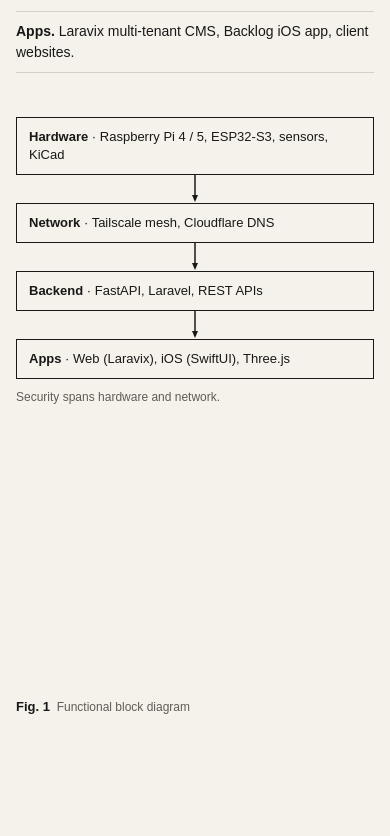
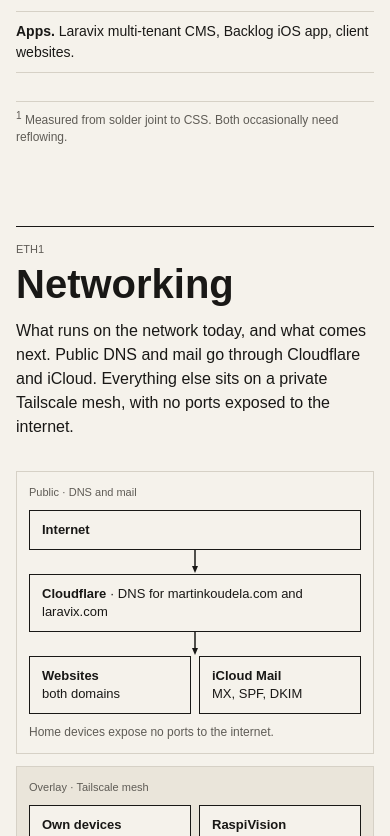
Before and after one commit to MartinKoudela/portfolio, a Next.js app: page / in a window 390 px wide. Shown: the part 868-1704 px from the top of the page. Built offline with nearby package versions, Linux system fonts and the light colour scheme.

Commit message:
Remove homepage block diagram and renumber figures

```diff
--- a/src/app/globals.css
+++ b/src/app/globals.css
@@ -775,9 +775,6 @@
   line-height: 22px;
 }
 
-.features {
-  margin-bottom: 64px;
-}
 
 .features-title {
   margin: 0;
@@ -856,10 +853,6 @@
     line-height: 20px;
   }
 
-  .features {
-    margin-bottom: 0;
-  }
-
   .features-title {
     margin: 44px 0 8px;
   }
@@ -867,10 +860,6 @@
   .features-list {
     font-size: 14px;
     line-height: 21px;
-  }
-
-  .intro-fig {
-    margin-top: 44px;
   }
 }
 
--- a/src/components/home/Intro.tsx
+++ b/src/components/home/Intro.tsx
@@ -1,5 +1,4 @@
 import { footnotes, homeFootnoteNumbers, identity, intro } from "@/content/site";
-import FigureView from "../FigureView";
 import Footnotes from "../Footnotes";
 
 export default function Intro() {
@@ -38,8 +37,6 @@
                 </ul>
             </div>
 
-            <FigureView figure={intro.blockDiagram} rail className="intro-fig" />
-
             <Footnotes items={[{ n: fn, text: footnotes[intro.taglineFn] }]} />
         </section>
     );
--- a/src/content/site.ts
+++ b/src/content/site.ts
@@ -322,46 +322,12 @@
         { lead: "Backend.", text: "FastAPI and Laravel services, REST APIs." },
         { lead: "Apps.", text: "Laravix multi-tenant CMS, Backlog iOS app, client websites." },
     ],
-    blockDiagram: {
-        id: "fig-1",
-        label: "Fig. 1",
-        caption: "Functional block diagram. Each layer feeds the next.",
-        mobileCaption: "Functional block diagram",
-        media: {
-            kind: "diagram",
-            width: 864,
-            height: 200,
-            arrows: [
-                { x: 168, y: 80, w: 63, h: 8, d: "M 0 4 L 60 4", head: true },
-                { x: 400, y: 80, w: 63, h: 8, d: "M 0 4 L 60 4", head: true },
-                { x: 632, y: 80, w: 63, h: 8, d: "M 0 4 L 60 4", head: true },
-                { x: 0, y: 156, w: 400, h: 8, d: "M 0 4 L 400 4", thin: true, muted: true },
-            ],
-            cards: [
-                { x: 0, y: 24, w: 168, h: 120, pad: "12px 14px", title: "Hardware", lines: ["Raspberry Pi 4 / 5, ESP32-S3, sensors, KiCad"] },
-                { x: 232, y: 24, w: 168, h: 120, pad: "12px 14px", title: "Network", lines: ["Tailscale mesh, Cloudflare DNS"] },
-                { x: 464, y: 24, w: 168, h: 120, pad: "12px 14px", title: "Backend", lines: ["FastAPI, Laravel, REST APIs"] },
-                { x: 696, y: 24, w: 168, h: 120, pad: "12px 14px", title: "Apps", lines: ["Web (Laravix), iOS (SwiftUI), Three.js"] },
-            ],
-            texts: [{ x: 0, y: 172, w: 320, text: "Security: spans hardware and network", size: [12, 16] }],
-            mobile: [
-                { t: "card", card: { title: "Hardware", lines: ["Raspberry Pi 4 / 5, ESP32-S3, sensors, KiCad"], inline: true } },
-                { t: "arrow", size: 28 },
-                { t: "card", card: { title: "Network", lines: ["Tailscale mesh, Cloudflare DNS"], inline: true } },
-                { t: "arrow", size: 28 },
-                { t: "card", card: { title: "Backend", lines: ["FastAPI, Laravel, REST APIs"], inline: true } },
-                { t: "arrow", size: 28 },
-                { t: "card", card: { title: "Apps", lines: ["Web (Laravix), iOS (SwiftUI), Three.js"], inline: true } },
-                { t: "note", text: "Security spans hardware and network." },
-            ],
-        },
-    } satisfies Figure,
 };
 
 export const network = {
     topology: {
         id: "fig-2",
-        label: "Fig. 2",
+        label: "Fig. 1",
         caption:
             "Network topology. Solid: in service. Dashed: next revision. The mesh is drawn as a bus; every node reaches every other node directly.",
         mobileCaption: "Network topology, simplified for small screens. Dashed: next revision.",
@@ -486,7 +452,7 @@
         figures: [
             {
                 id: "fig-3",
-                label: "Fig. 3",
+                label: "Fig. 2",
                 caption: "Unitree G1 EDU humanoid robot",
                 media: {
                     kind: "image",
@@ -518,7 +484,7 @@
         figures: [
             {
                 id: "fig-4",
-                label: "Fig. 4",
+                label: "Fig. 3",
                 caption: "Data flow. Shaded block runs on the Pi.",
                 mobileCaption: "Data flow, simplified. Shaded block runs on the Pi.",
                 media: {
@@ -606,13 +572,13 @@
             { label: "Live view", value: "MJPEG", note: "FastAPI backend, vanilla JS web UI" },
             { label: "Alerts", value: "Telegram", note: "With snapshot" },
             { label: "Remote access", value: "Tailscale", note: "No ports exposed to the internet" },
-            { label: "Schematic", value: "KiCad", note: "Fig. 5b" },
+            { label: "Schematic", value: "KiCad", note: "Fig. 4b" },
             { label: "Status", value: "Completed", note: "Annual school project" },
         ],
         figures: [
             {
                 id: "fig-5a",
-                label: "Fig. 5a",
+                label: "Fig. 4a",
                 caption: "Raspberry Pi 4 in its case during assembly; CSI ribbon to the camera, PIR wired to GPIO",
                 media: {
                     kind: "image",
@@ -624,7 +590,7 @@
             },
             {
                 id: "fig-5b",
-                label: "Fig. 5b",
+                label: "Fig. 4b",
                 caption: "KiCad schematic: Raspberry Pi 4 GPIO header, Camera Module 3 NoIR via 15-pin CSI ribbon, HW-416 PIR sensor",
                 media: {
                     kind: "image",
@@ -842,7 +808,7 @@
         figures: [
             {
                 id: "fig-6",
-                label: "Fig. 6",
+                label: "Fig. 5",
                 caption:
                     "hey-l0k1 schematic: ESP32-S3, ReSpeaker mic array, GC9A01 round touch display, MAX98357 amplifier, IP5306 power",
                 media: {
@@ -885,7 +851,7 @@
         figures: [
             {
                 id: "fig-7",
-                label: "Fig. 7",
+                label: "Fig. 6",
                 caption: "Root sheet: ESP32-S3 with ten subsystem sheets. Rev v0.1, schematic stage.",
                 noteCaption: "Root sheet: ESP32-S3 and subsystem hierarchy",
                 media: {
@@ -957,7 +923,7 @@
         figures: [
             {
                 id: "fig-8",
-                label: "Fig. 8a",
+                label: "Fig. 7a",
                 caption: "Laravix tenancy and delivery",
                 media: {
                     kind: "diagram",
@@ -1023,7 +989,7 @@
             },
             {
                 id: "fig-8b",
-                label: "Fig. 8b",
+                label: "Fig. 7b",
                 caption: "Visual page builder (GrapesJS): editing the homepage hero, style manager on the right",
                 homeOnly: true,
                 media: {
@@ -1095,7 +1061,7 @@
         figures: [
             {
                 id: "fig-9a",
-                label: "Fig. 9a",
+                label: "Fig. 8a",
                 caption: "Today: overdue tasks, progress, tasks grouped by project",
                 media: {
                     kind: "image",
@@ -1107,7 +1073,7 @@
             },
             {
                 id: "fig-9b",
-                label: "Fig. 9b",
+                label: "Fig. 8b",
                 caption: "Projects: recent pages and project list",
                 media: {
                     kind: "image",
@@ -1119,7 +1085,7 @@
             },
             {
                 id: "fig-9c",
-                label: "Fig. 9c",
+                label: "Fig. 8c",
                 caption: "Project: pages and tasks in one view",
                 media: {
                     kind: "image",
@@ -1210,7 +1176,7 @@
         figures: [
             {
                 id: "fig-10",
-                label: "Fig. 10",
+                label: "Fig. 9",
                 caption: "In-game OS terminal",
                 media: {
                     kind: "image",
```
